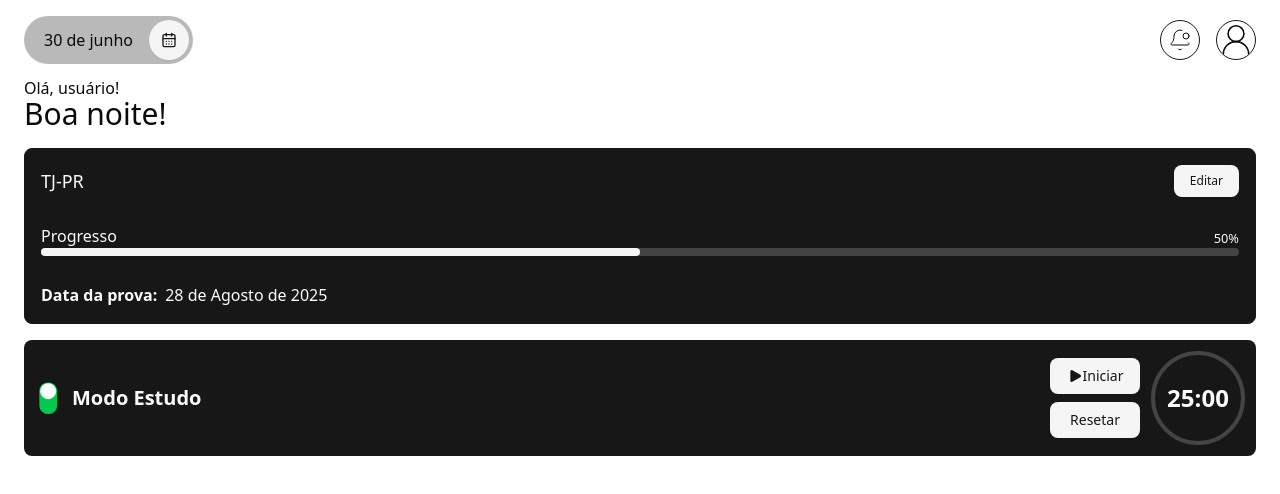
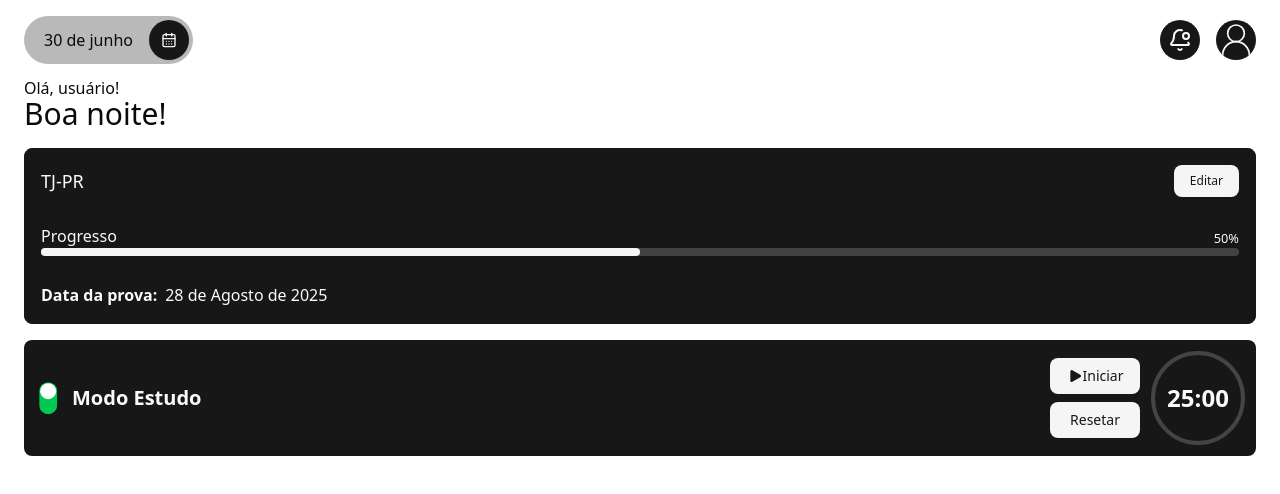
Before and after one commit to AlexEduSantos/Kronos, a Next.js app in the folder frontend/: page / in a window 1280 px wide. Shown: the top 494 px of the page. Built offline with nearby package versions, Linux system fonts and the light colour scheme.

Commit message:
fix: remover bordas do ícone de notificação e ajustar estilo do botão de calendário

```diff
--- a/frontend/src/_components/header.tsx
+++ b/frontend/src/_components/header.tsx
@@ -10,15 +10,15 @@ const Header = () => {
     <div className="w-full h-20 flex items-center px-6 justify-between">
       <div className="flex items-center gap-4 rounded-full bg-primary/30 p-1">
         <p className="w-full text-center pl-4">{today}</p>
-        <Button variant={"secondary"} className="aspect-square w-10 h-10 rounded-full ">
+        <Button className="aspect-square w-10 h-10 rounded-full ">
           <CalendarDaysIcon />
         </Button>
       </div>
       <div className="flex items-center gap-4">
-        <span className="w-10 h-10 rounded-full border border-primary flex items-center justify-center overflow-hidden">
-          <BellDot size={24} className="stroke-1 " />
+        <span className="w-10 h-10 rounded-full bg-primary text-primary-foreground flex items-center justify-center overflow-hidden">
+          <BellDot size={24} className=" " />
         </span>
-        <span className="w-10 h-10 rounded-full border border-primary flex items-center justify-center overflow-hidden">
+        <span className="w-10 h-10 rounded-full bg-primary text-primary-foreground flex items-center justify-center overflow-hidden">
           <User2Icon size={40} className="stroke-1 " />
         </span>
       </div>
```
